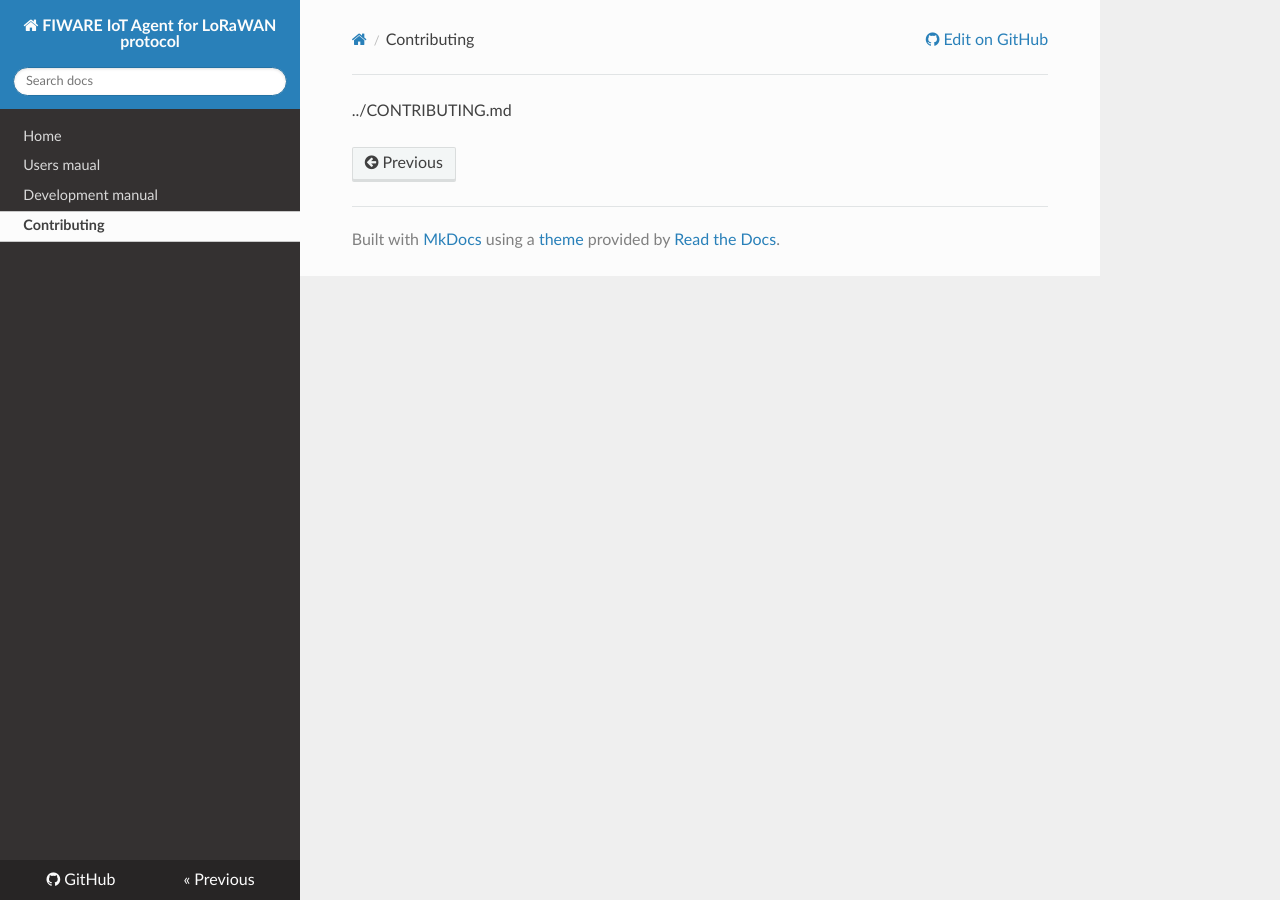
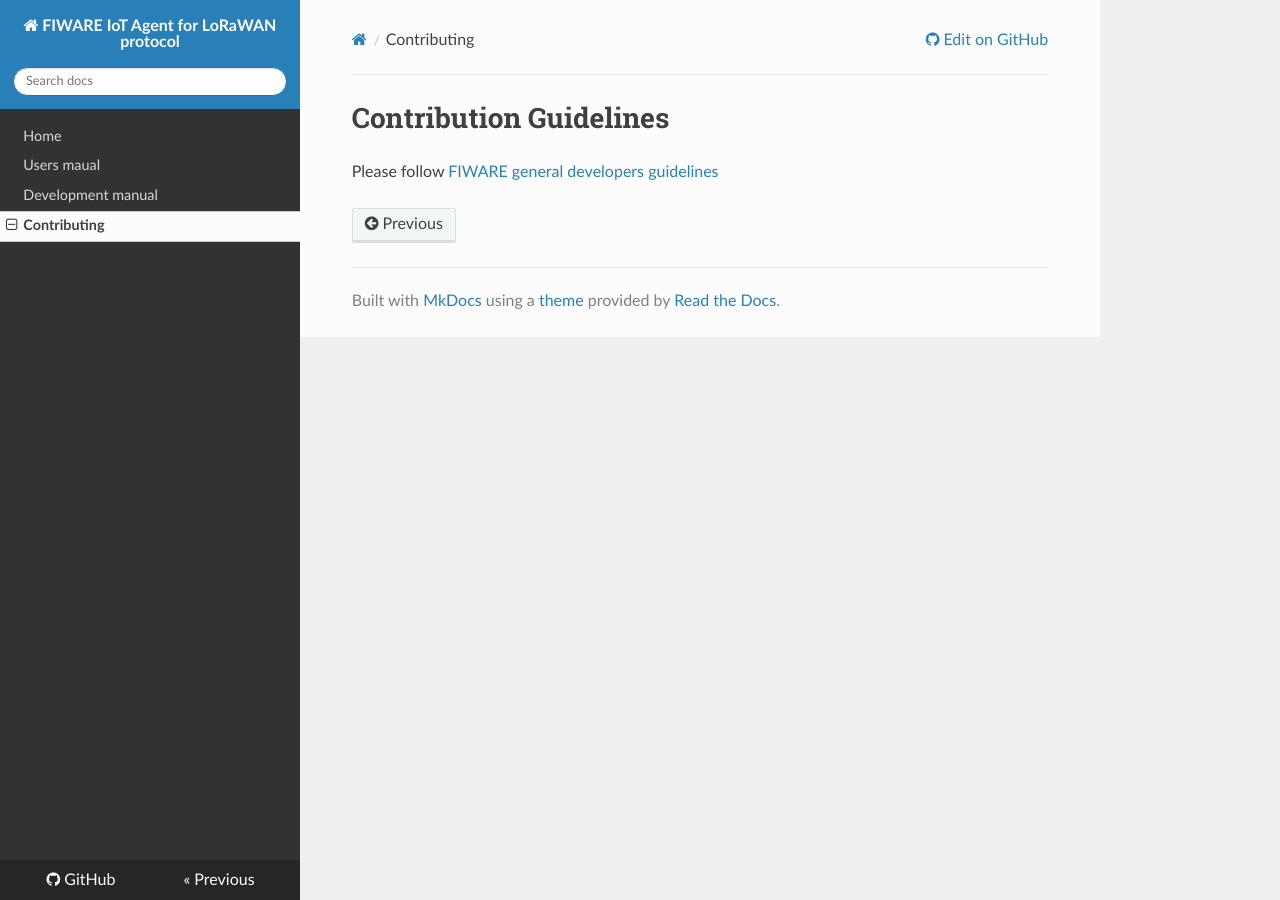
Before and after one commit to Atos-Research-and-Innovation/IoTagent-LoRaWAN, an MkDocs documentation site: the page built from docs/CONTRIBUTING.md, in a window 1280 px wide. Built offline with MkDocs 1.6.1, drawn with Linux system fonts in a browser that asks for light colours; nearby versions of some CDN libraries; old or Windows-style settings are respelled for this version of MkDocs.

Commit message:
Adds CONTRIBUTING

```diff
--- a/docs/CONTRIBUTING.md
+++ b/docs/CONTRIBUTING.md
@@ -1 +1,3 @@
-../CONTRIBUTING.md
+# Contribution Guidelines
+
+Please follow [FIWARE general developers guidelines](https://forge.fiware.org/plugins/mediawiki/wiki/fiware/index.php/Developer_Guidelines)
```
